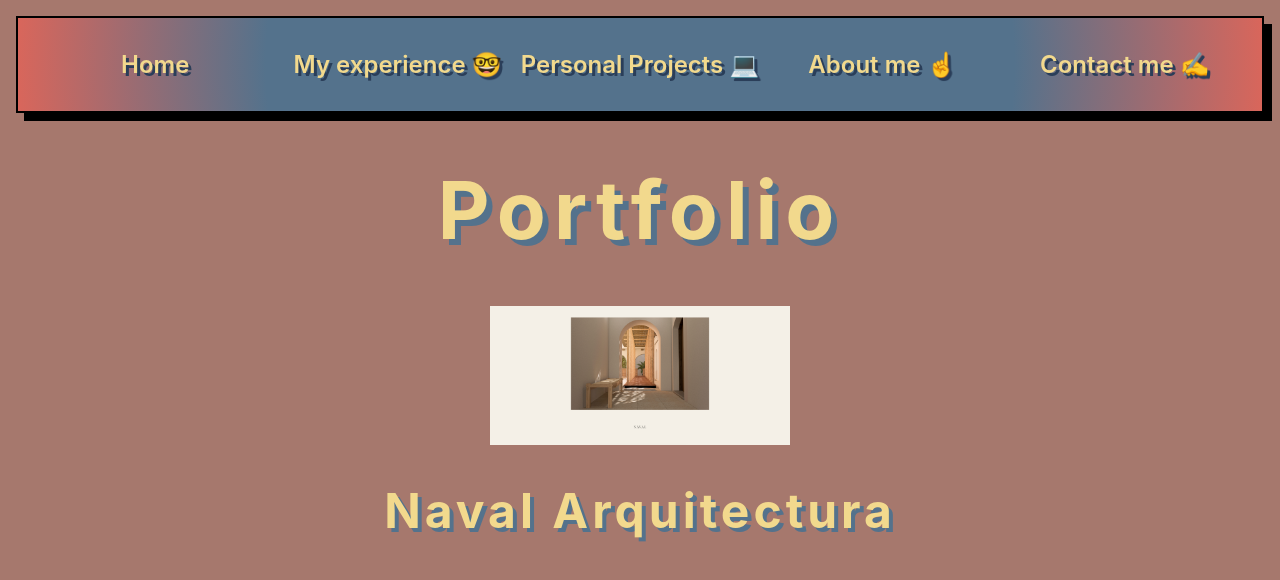
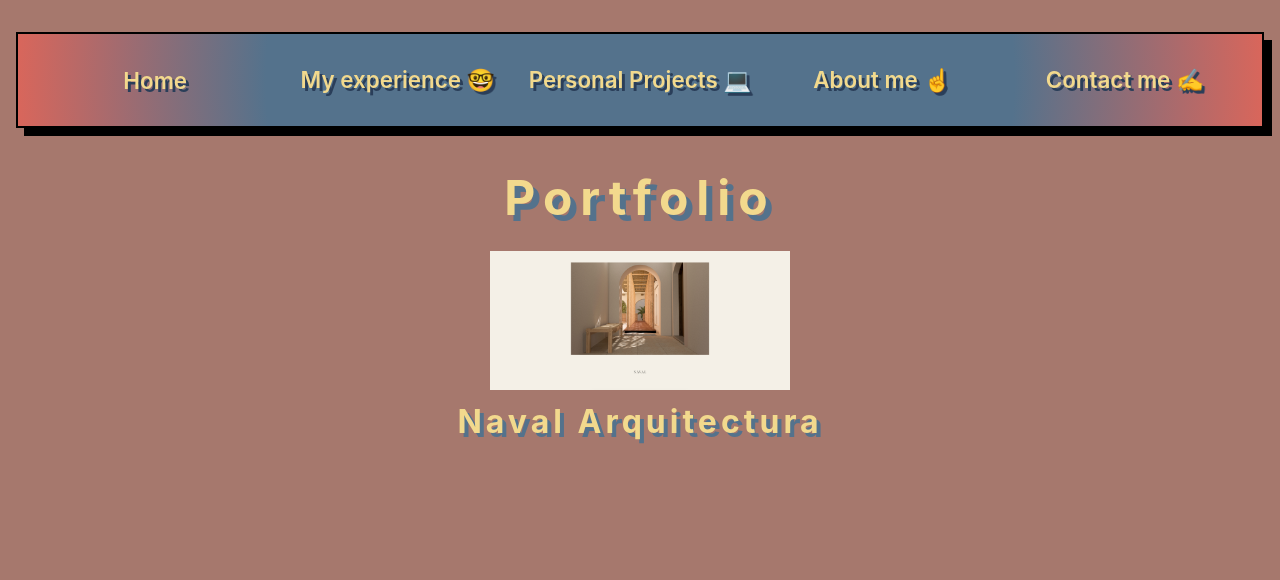
Before and after one commit to OLopezE/my-portfolio, a React (Create React App) app: page /portfolio in a window 1280 px wide. Shown: the top 580 px of the page. Built offline with nearby package versions, Linux system fonts and the light colour scheme.

Commit message:
Fixing about me, and adding some stuff to home

```diff
--- a/src/App.css
+++ b/src/App.css
@@ -1,7 +1,20 @@
 .App {
   text-align: center;
   display: grid;
+  padding-top: 3rem;
+
+  @media (min-width: 600px) {
+    padding: 0;
+  }
 }
+
+*,
+  ::before,
+  ::after {
+      box-sizing: border-box;
+      padding: 0;
+      margin: 0;
+  }
 
 .App-link {
   color: #61dafb;
--- a/src/js/components/navbar/Navbar.style.js
+++ b/src/js/components/navbar/Navbar.style.js
@@ -8,7 +8,7 @@ const NavigationBar = styled.div`
 
   @media (min-width: 600px) {
       position: relative;
-      min-height: 86px;
+      min-height: 7rem;
       padding: 1rem;
     }
 
@@ -46,11 +46,9 @@ const NavigateOptions = styled.div`
   box-shadow: 8px 8px black;
 
   @media (min-width: 600px) {
-    margin-top: 0;
     display: grid;
     grid-template-columns: repeat(5, 1fr);
-    min-height: 6svh;
-    left: 0;
+    overflow: hidden;
   }
 
   a {
@@ -68,12 +66,12 @@ const NavigateOptions = styled.div`
 
     @media (min-width: 600px) {
       justify-content: center;
-      font-size: 1.5rem;
+      font-size: 1.4rem;
       border-bottom: none;
     }
 
     :hover {
-      font-size: 1.6rem;
+      transform: scale(1.1);
     }
   }
 
--- a/src/js/views/aboutMe/AboutMe.jsx
+++ b/src/js/views/aboutMe/AboutMe.jsx
@@ -6,6 +6,7 @@ const AboutMe = () => {
   return (
     <AboutMeSection>
       <div>
+        <p></p>
         <h1>About me</h1>
         <p>Hey there!</p>
         <p>My name is Oscar López, I am a 24 year old software engineer from Chihuahua, México.</p>
--- a/src/js/views/aboutMe/AboutMe.style.js
+++ b/src/js/views/aboutMe/AboutMe.style.js
@@ -6,7 +6,6 @@ const AboutMeSection = styled.section`
   padding: 1rem 3rem;
   text-align: left;
 
-
   > div {
     border: 2px solid black;
     box-shadow: 6px 6px black;
@@ -14,7 +13,7 @@ const AboutMeSection = styled.section`
   }
 
   h1 {
-    font-size: 5rem;
+    font-size: 3rem;
     color: #F2D98D;
     margin: 2rem 0.5rem;
     letter-spacing: 8px;
--- a/src/js/views/home/Home.jsx
+++ b/src/js/views/home/Home.jsx
@@ -1,8 +1,10 @@
 import React from 'react'
 
 import {
+  TitleContainer,
   HomeGrid,
-  LargeSection
+  LargeSection,
+  PictureContainer
 } from './Home.style';
 
 import oscarPicture from '../../../assets/media/pictures/my-picture.png'
@@ -10,7 +12,12 @@ import oscarPicture from '../../../assets/media/pictures/my-picture.png'
 const Home = () => {
   return (
     <HomeGrid>
-      <h1>Oscar Lopez Escobar</h1>
+      <TitleContainer>
+        <h1>Oscar López Escobar / PORTFOLIO 2023</h1>
+      </TitleContainer>
+      <PictureContainer>
+        <img src={oscarPicture} alt="yo mero con mi amigo martin" />
+      </PictureContainer>
       <LargeSection>
         <iframe src="https://giphy.com/embed/VDf9UxxaxKPm9OWHT9" width="360" height="480" frameBorder="0" class="giphy-embed" allowFullScreen></iframe>
       </LargeSection>
--- a/src/js/views/home/Home.style.js
+++ b/src/js/views/home/Home.style.js
@@ -1,11 +1,44 @@
 import styled from 'styled-components';
 
-const HomeGrid = styled.div`
+const HomeGrid = styled.section`
   display: grid;
-  gap: 2px;
+  gap: 1.5rem;
+  padding: 1rem 2rem;
+
+  @media (min-width: 600px) {
+    grid-template-columns: repeat(3, 1fr);
+  }
+
+  > div {
+    background-color: #2A3E59;
+    box-shadow: 12px 18px black;
+    padding: 1rem;
+    transition: 0.2s;
+
+    :hover {
+      transform: scale(1.01);
+    }
+  }
+
+  img {
+    width: 100%;
+
+  }
+
+  h1 {
+    color: #D9665B;
+    text-shadow: 3px 3px black;
+    font-size: 4rem;
+    text-align: left;
+
+    @media (min-width: 600px) {
+      font-size: 5rem;
+    }
+
+  }
 `;
 
-const LargeSection = styled.section`
+const LargeSection = styled.div`
   z-index: -1;
   position: relative;
   display: grid;
@@ -25,71 +58,17 @@ const LargeSection = styled.section`
   }
 `;
 
-const TitleSection = styled.section`
-  display: flex;
-  justify-content: center;
-  flex-direction: column;
-
-  > h1 {
-    color: aliceblue;
-    margin: 0;
-    font-size: 5rem;
-    text-align: left;
-    padding: 1rem;
-    text-shadow: 6px 6px #000;
-  }
-`;
-
-const MyPicture = styled.img`
-  height: 70%;
-  border: 2px solid black;
-`;
-
-const MyPictureContainer = styled.div`
-  display: flex;
-  justify-content: center;
-  align-items: center;
-  padding: 2rem;
-
-  background: rgb(63,94,251);
-  background: radial-gradient(circle, #3f5efb 0%, #fc5546 36%, #3f5efb 76%, #fc5546 99%);
-  background-size: 400%;
-  animation: mymove 16s ease infinite alternate;
-
-  @keyframes mymove {
-    0% {
-      background-position: left;
-    }
-    50% {
-      background-position: right;
-    }
-    100% {
-      background-position: left;
-    }
-  }
+const PictureContainer = styled.div`
 
 `;
 
-const LongSection = styled.section`
-  padding: 1rem;
-  display: flex;
-  justify-content: center;
-  flex-direction: column;
-
-  h1 {
-    font-size: 5rem;
-    text-align: left;
-    margin: 0;
-    color: antiquewhite;
-    text-shadow: 6px 6px #000;
-  }
+const TitleContainer = styled.div`
+  grid-column: span 3;
 `;
 
 export {
   HomeGrid,
-  MyPicture,
-  MyPictureContainer,
-  TitleSection,
   LargeSection,
-  LongSection
+  PictureContainer,
+  TitleContainer
 }
--- a/src/js/views/projects/Portfolio.style.js
+++ b/src/js/views/projects/Portfolio.style.js
@@ -3,11 +3,12 @@ import styled from "styled-components";
 const PortfolioGrid = styled.section`
   display: grid;
   gap: 1rem;
+  margin-top: 1rem;
 
   h1 {
-    font-size: 5rem;
+    font-size: 3rem;
     color: #F2D98D;
-    margin: 2rem 0.5rem;
+    margin: 0.5rem;
     letter-spacing: 8px;
     text-shadow: 6px 6px #54728C;
   }
@@ -21,9 +22,9 @@ const PortfolioGrid = styled.section`
   }
 
   h3 {
-    font-size: 3rem;
+    font-size: 2rem;
     color: #F2D98D;
-    margin: 2rem 0.5rem;
+    margin: 0.5rem;
     letter-spacing: 4px;
     text-shadow: 4px 4px #54728C;
   }
```
